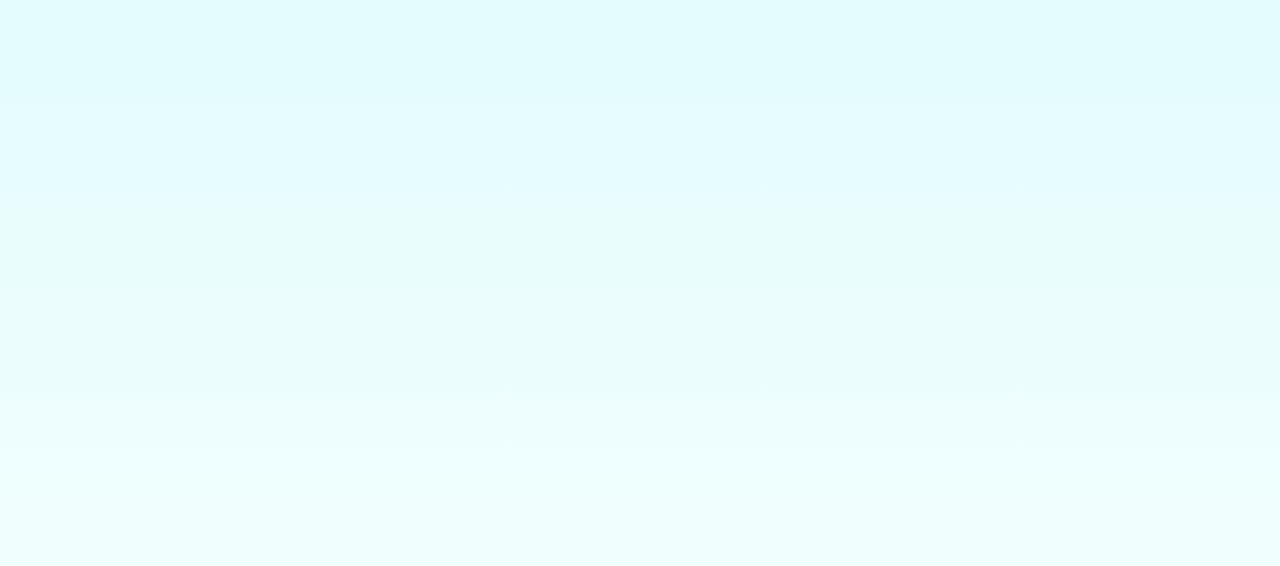
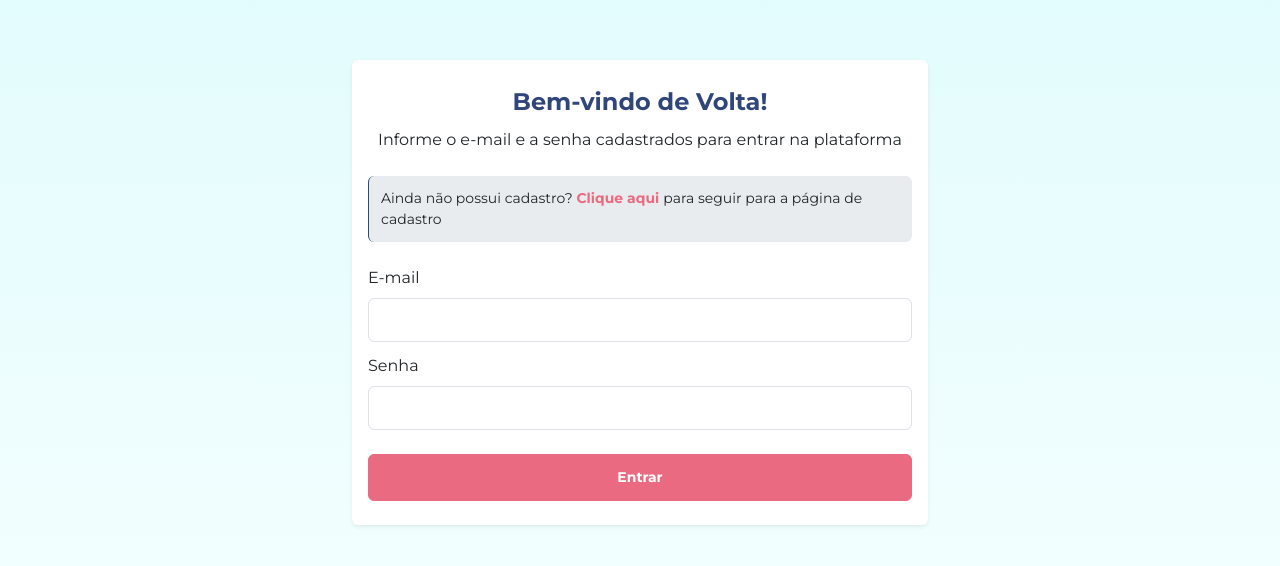
Before and after one commit to EduardoR-Lima/vida-mais-facil, a Vue app in the folder frontend/vida-mais-facil/: page /login in a window 1280 px wide. Shown: the part 108-674 px from the top of the page. Built offline with nearby package versions, Linux system fonts and the light colour scheme.

Commit message:
feat: adiciona a página de login e suas funcionalidades

```diff
--- /dev/null
+++ b/frontend/vida-mais-facil/src/components/Buttons/LoadingSecondaryBtn.vue
@@ -0,0 +1,32 @@
+<script setup>
+const props = defineProps({
+  state: {
+    type: Object,
+    required: true
+  }
+})
+
+</script>
+
+<template>
+  <button
+    class="btn btn-secondary px-4 py-3 fw-bold text-white fs-6"
+    :disabled="state.isLoading()">
+
+    <template v-if="state.isLoading()">
+      <span
+        class="spinner-border spinner-border-sm me-1"
+        aria-hidden="true">
+      </span>
+      <span role="status">
+        <slot name="fallback">
+          Enviando...
+        </slot>
+      </span>
+    </template>
+
+    <template v-else>
+      <slot></slot>
+    </template>
+  </button>
+</template>
--- /dev/null
+++ b/frontend/vida-mais-facil/src/components/Cards/BaseCard.vue
@@ -0,0 +1,7 @@
+<template>
+  <div class="card border-0 shadow-sm">
+    <div class="card-body p-0">
+      <slot></slot>
+    </div>
+  </div>
+</template>
--- /dev/null
+++ b/frontend/vida-mais-facil/src/components/Forms/ValidatedForm.vue
@@ -0,0 +1,15 @@
+<script setup>
+import { useFormValidation } from '@/composables/useFormValidation';
+
+const emit = defineEmits([
+  'onSubmit',
+])
+
+const { validateForm } = useFormValidation(e => emit('onSubmit', e))
+</script>
+
+<template>
+  <form novalidate @submit.prevent="validateForm">
+    <slot></slot>
+  </form>
+</template>
--- /dev/null
+++ b/frontend/vida-mais-facil/src/components/Forms/ValidatedInput.vue
@@ -0,0 +1,30 @@
+<script setup>
+const model = defineModel()
+const props = defineProps({
+  name: {
+    type: String,
+    required: true,
+  }
+})
+
+defineOptions({
+  inheritAttrs: false,
+})
+</script>
+
+<template>
+  <div>
+    <label :for="name" class="form-label">
+      <slot name="label"></slot>
+    </label>
+    <input
+      class="form-control interactive-element"
+      v-bind="$attrs"
+      v-model="model"
+      :id="name"
+      :name>
+    <p class="invalid-feedback m-0" v-if="$slots.feedback">
+      <slot name="feedback"></slot>
+    </p>
+  </div>
+</template>
--- /dev/null
+++ b/frontend/vida-mais-facil/src/components/Labels/SectionTitle.vue
@@ -0,0 +1,10 @@
+<template>
+  <div class="text-center max-md">
+    <p class="fw-bold fs-3 text-primary m-0 mb-2">
+      <slot></slot>
+    </p>
+    <p class="m-0" v-if="$slots.subtitle">
+      <slot name="subtitle"></slot>
+    </p>
+  </div>
+</template>
--- /dev/null
+++ b/frontend/vida-mais-facil/src/composables/useFormValidation.js
@@ -0,0 +1,17 @@
+export function useFormValidation(callback) {
+    function validateForm(event) {
+        const formElement = event.target
+
+        if (!formElement.checkValidity()) {
+            formElement.classList.add('was-validated')
+            return
+        }
+
+        formElement.classList.remove('was-validated')
+        callback(event)
+    }
+
+    return {
+        validateForm
+    }
+}
--- /dev/null
+++ b/frontend/vida-mais-facil/src/composables/useLogin.js
@@ -0,0 +1,49 @@
+import { ref } from "vue"
+import { useCurrentSession } from "./useCurrentSession"
+import { useState } from "./useState"
+import { useApiFetch } from "./useApiFetch"
+import { useRouter } from "vue-router"
+import { HTTPRequestError } from "@/utils/customErrors"
+
+const session = useCurrentSession()
+
+export function useLogin() {
+  const loginState = useState()
+  const api = useApiFetch()
+  const router = useRouter()
+
+  async function sendCredentials(event) {
+    const formElement = event.target
+    loginState.setToLoading()
+
+    try {
+      const sessionData = await api.plainFetch(
+        '/auth/token',
+        api.addFormBody({method: 'POST'}, new FormData(formElement))
+      )
+
+      session.registerNewSession(sessionData)
+      await router.push('/dashboard')
+
+    } catch(err) {
+      formElement.reset()
+
+      // Qualquer falha diferente de 401 será interpretada como falha
+      // de comunicação, portanto loginState.isFailed() pode ser utilizado
+      // para representar credenciais inválidas
+      if (err instanceof HTTPRequestError && err.status == 401) {
+        loginState.setToFailed()
+      }
+
+    } finally {
+      if (!loginState.isFailed()) {
+        loginState.setToIdle()
+      }
+    }
+  }
+
+  return {
+    sendCredentials,
+    loginState
+  }
+}
--- a/frontend/vida-mais-facil/src/scss/_utilities.scss
+++ b/frontend/vida-mais-facil/src/scss/_utilities.scss
@@ -30,3 +30,8 @@
 .navbar-margin {
   margin-top: 5rem;
 }
+
+// Acessibilidade
+.interactive-element {
+  min-height: 44px;
+}
--- a/frontend/vida-mais-facil/src/views/LoginView.vue
+++ b/frontend/vida-mais-facil/src/views/LoginView.vue
@@ -1,3 +1,82 @@
+<script setup lang="ts">
+import LoadingSecondaryBtn from '@/components/Buttons/LoadingSecondaryBtn.vue';
+import BaseCard from '@/components/Cards/BaseCard.vue';
+import ValidatedForm from '@/components/Forms/ValidatedForm.vue';
+import ValidatedInput from '@/components/Forms/ValidatedInput.vue';
+import SectionTitle from '@/components/Labels/SectionTitle.vue';
+import { useLogin } from '@/composables/useLogin';
+
+const { sendCredentials, loginState } = useLogin()
+</script>
+
 <template>
+  <div class="vstack h-100 py-7 px-4">
+    <BaseCard class="container-fluid max-sm m-auto px-4 py-5">
 
+      <SectionTitle class="mb-5">
+        Bem-vindo de Volta!
+
+        <template #subtitle>
+          Informe o e-mail e a senha cadastrados para entrar na
+          plataforma
+        </template>
+      </SectionTitle>
+
+      <BaseCard
+        class="bg-body-secondary p-3 border-start border-primary shadow-none
+               mb-5 fs-6">
+        Ainda não possui cadastro?
+
+        <RouterLink
+          to="/cadastro/cliente"
+          class="text-secondary fw-bold link-underline link-underline-opacity-0">
+          Clique aqui
+        </RouterLink>
+
+        para seguir para a página de cadastro
+      </BaseCard>
+
+      <p class="text-danger m-0 mb-5" v-if="loginState.isFailed()">
+        Credenciais inválidas
+      </p>
+
+      <ValidatedForm
+        @on-submit="sendCredentials"
+        class="vstack gap-5">
+        <!-- Campo do E-mail -->
+        <div class="vstack gap-3">
+          <ValidatedInput
+            class="interactive-element"
+            name="username"
+            type="email"
+            required>
+            <template #label>
+              E-mail
+            </template>
+            <template #feedback>
+              Forneça um e-mail válida com @
+            </template>
+          </ValidatedInput>
+
+          <!-- Campo da senha -->
+          <ValidatedInput
+            class="interactive-element"
+            name="password"
+            type="password"
+            required>
+            <template #label>
+              Senha
+            </template>
+            <template #feedback>
+              Esse campo deve ser preenchido
+            </template>
+          </ValidatedInput>
+
+        </div>
+        <LoadingSecondaryBtn :state="loginState">
+          Entrar
+        </LoadingSecondaryBtn>
+      </ValidatedForm>
+    </BaseCard>
+  </div>
 </template>
```
